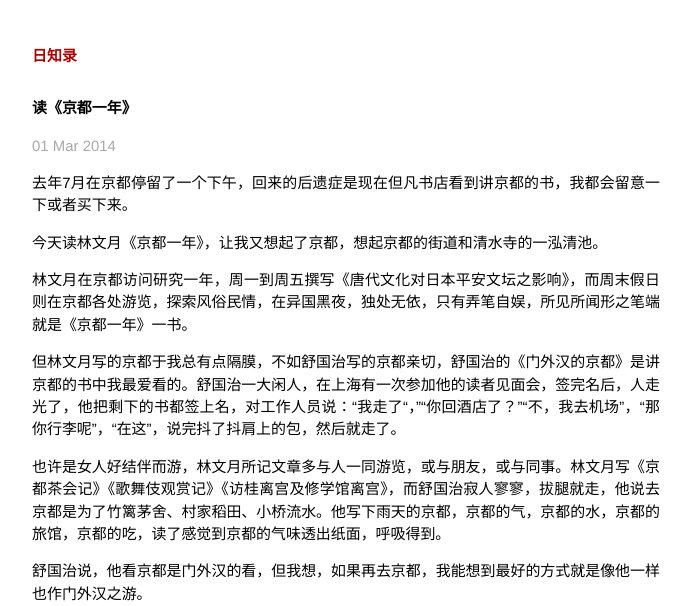
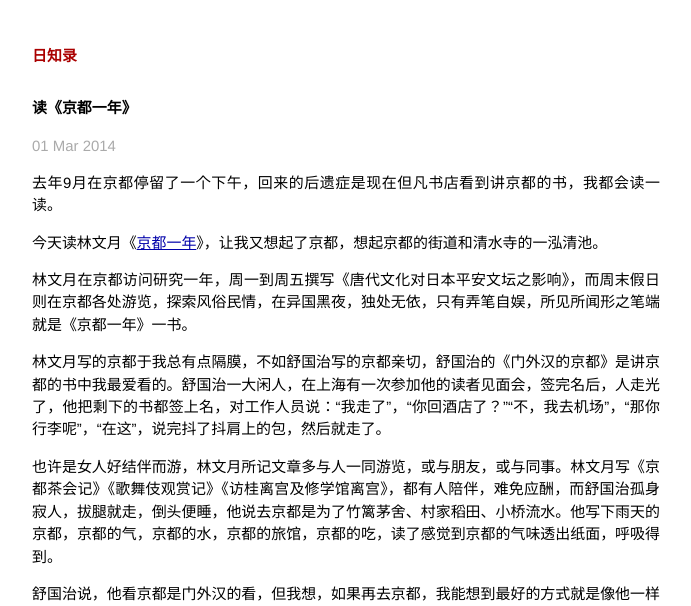
Before and after one commit to gpscad/buluzhai.github.io, a Jekyll site: the page built from _posts/2014-03-01-Kyoto.markdown, in a window 1280 px wide. Shown: the top 606 px of the page, without its empty margins (294-985 px from the left). Built offline with Jekyll 4.4.1, drawn with Linux system fonts in a browser that asks for light colours; Markdown is read by kramdown in place of the engine named in the settings; comment, search, counter and statistics services are not loaded.

Commit message:
add photo

```diff
--- a/_posts/2014-03-01-Kyoto.markdown
+++ b/_posts/2014-03-01-Kyoto.markdown
@@ -5,14 +5,16 @@
 categories: 每日一篇千字文
 ---
 
-去年7月在京都停留了一个下午，回来的后遗症是现在但凡书店看到讲京都的书，我都会留意一下或者买下来。
+去年9月在京都停留了一个下午，回来的后遗症是现在但凡书店看到讲京都的书，我都会读一读。
 
-今天读林文月《京都一年》，让我又想起了京都，想起京都的街道和清水寺的一泓清池。
+今天读林文月《[京都一年](http://book.douban.com/subject/25733182/)》，让我又想起了京都，想起京都的街道和清水寺的一泓清池。
 
 林文月在京都访问研究一年，周一到周五撰写《唐代文化对日本平安文坛之影响》，而周末假日则在京都各处游览，探索风俗民情，在异国黑夜，独处无依，只有弄笔自娱，所见所闻形之笔端就是《京都一年》一书。
 
-但林文月写的京都于我总有点隔膜，不如舒国治写的京都亲切，舒国治的《门外汉的京都》是讲京都的书中我最爱看的。舒国治一大闲人，在上海有一次参加他的读者见面会，签完名后，人走光了，他把剩下的书都签上名，对工作人员说：“我走了“，”“你回酒店了？”“不，我去机场”，“那你行李呢”，“在这”，说完抖了抖肩上的包，然后就走了。
+林文月写的京都于我总有点隔膜，不如舒国治写的京都亲切，舒国治的《门外汉的京都》是讲京都的书中我最爱看的。舒国治一大闲人，在上海有一次参加他的读者见面会，签完名后，人走光了，他把剩下的书都签上名，对工作人员说：“我走了”，“你回酒店了？”“不，我去机场”，“那你行李呢”，“在这”，说完抖了抖肩上的包，然后就走了。
 
-也许是女人好结伴而游，林文月所记文章多与人一同游览，或与朋友，或与同事。林文月写《京都茶会记》《歌舞伎观赏记》《访桂离宫及修学馆离宫》，而舒国治寂人寥寥，拔腿就走，他说去京都是为了竹篱茅舍、村家稻田、小桥流水。他写下雨天的京都，京都的气，京都的水，京都的旅馆，京都的吃，读了感觉到京都的气味透出纸面，呼吸得到。
+也许是女人好结伴而游，林文月所记文章多与人一同游览，或与朋友，或与同事。林文月写《京都茶会记》《歌舞伎观赏记》《访桂离宫及修学馆离宫》，都有人陪伴，难免应酬，而舒国治孤身寂人，拔腿就走，倒头便睡，他说去京都是为了竹篱茅舍、村家稻田、小桥流水。他写下雨天的京都，京都的气，京都的水，京都的旅馆，京都的吃，读了感觉到京都的气味透出纸面，呼吸得到。
 
 舒国治说，他看京都是门外汉的看，但我想，如果再去京都，我能想到最好的方式就是像他一样也作门外汉之游。
+
+![](http://img3.douban.com/lpic/s27060210.jpg)![](http://img3.douban.com/lpic/s10773674.jpg)
```
